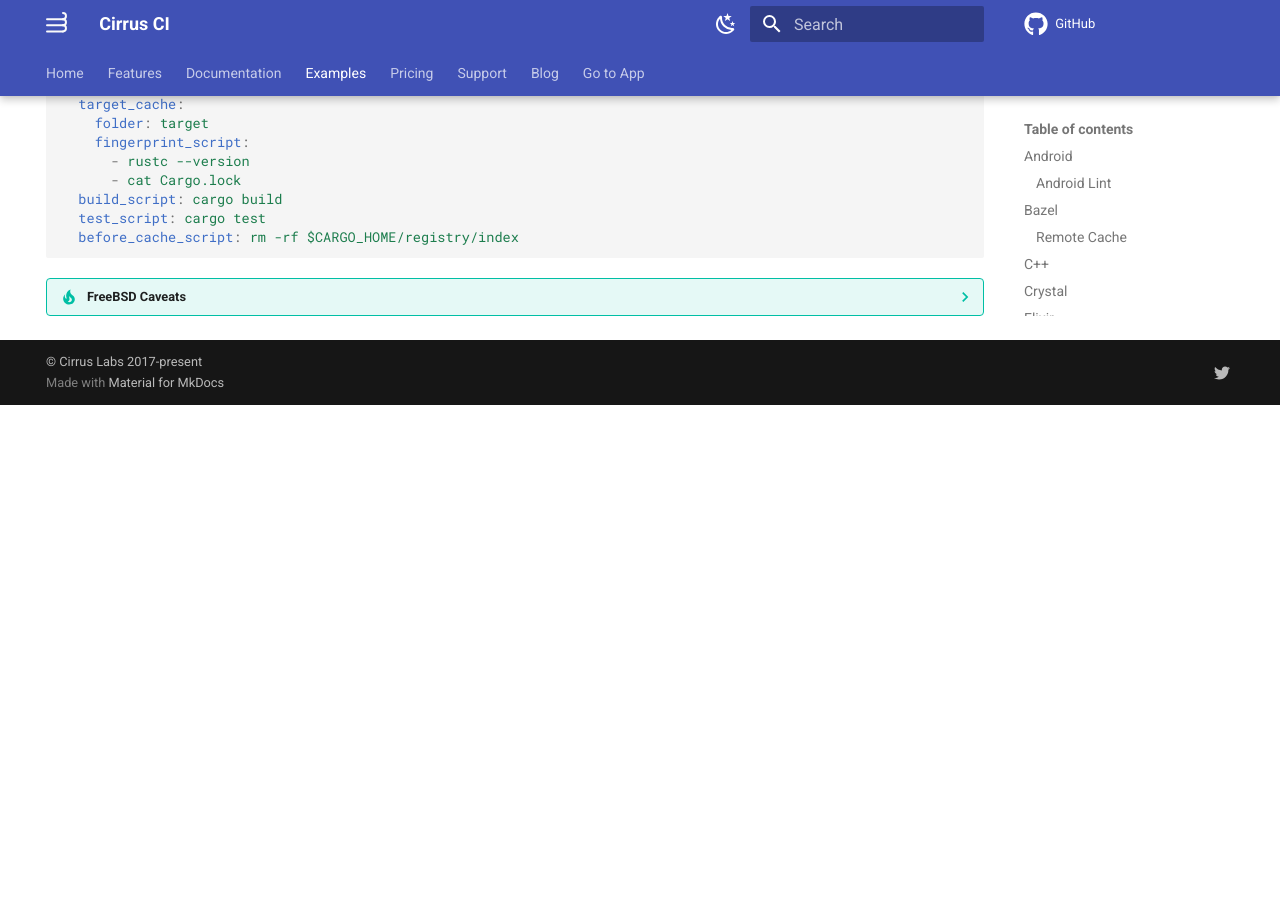
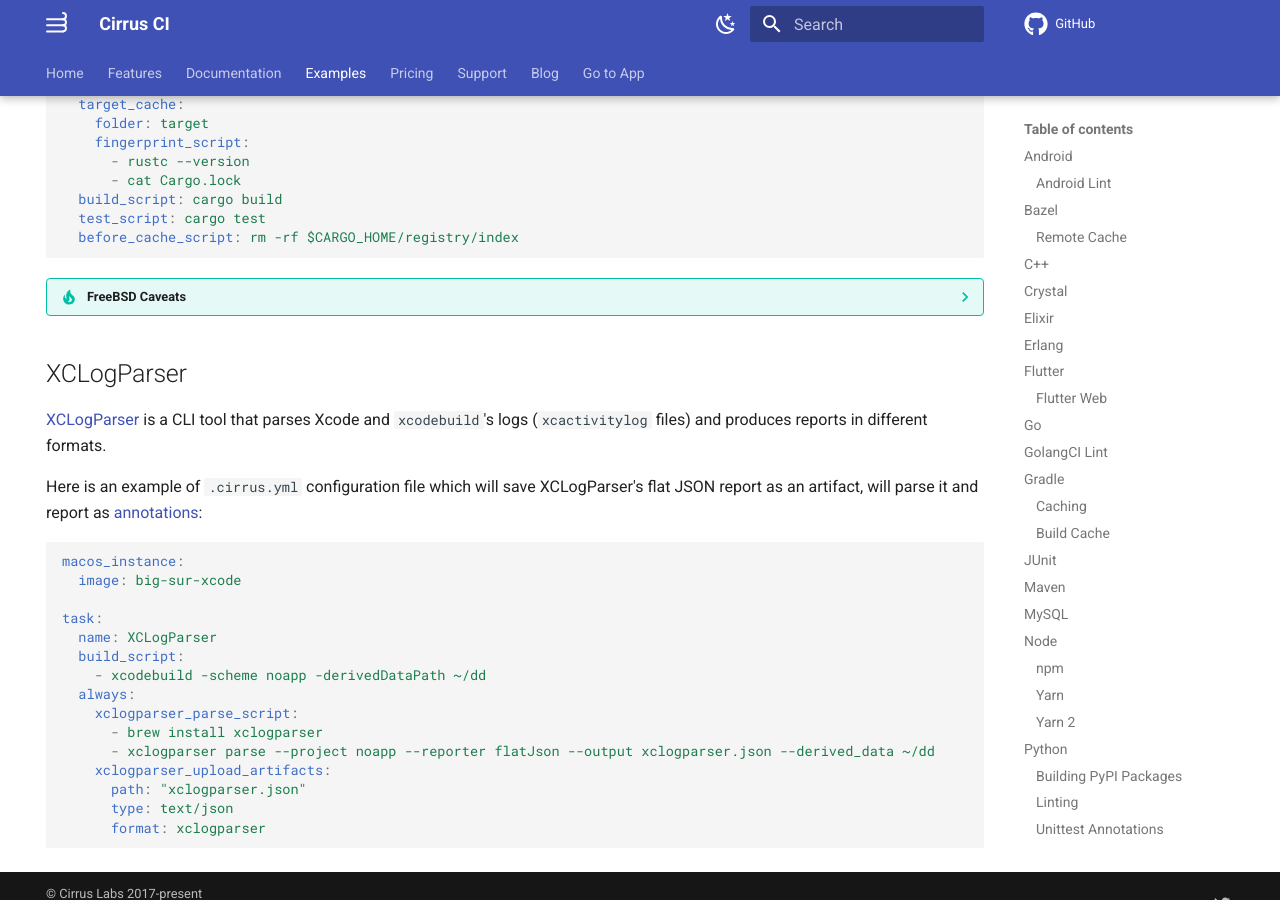
Before and after one commit to cirruslabs/cirrus-ci-docs, an MkDocs documentation site: the page built from docs/examples.md, in a window 1280 px wide and 900 px high, scrolled down 13828 px. Built offline with MkDocs 1.6.1 and Material for MkDocs 9.7.7, drawn with Linux system fonts in a browser that asks for light colours; comment, search, counter and statistics services are not loaded; before the commit the page ends 14233 px from its top, so only the background shows below that.

Commit message:
Examples: document XCLogParser annotations support (#807)
* Examples: document XCLogParser annotations support

* .spelling: add XCLogParser

````diff
--- a/docs/examples.md
+++ b/docs/examples.md
@@ -745,3 +745,27 @@ test_task:
       test_script: cargo test --all --all-targets
       before_cache_script: rm -rf $HOME/.cargo/registry/index
     ```
+
+## XCLogParser
+
+[XCLogParser](https://github.com/spotify/XCLogParser) is a CLI tool that parses Xcode and `xcodebuild`'s logs (`xcactivitylog` files) and produces reports in different formats.
+
+Here is an example of `.cirrus.yml` configuration file which will save XCLogParser's flat JSON report as an artifact, will parse it and report as [annotations](https://cirrus-ci.org/guide/writing-tasks/#artifact-parsing):
+
+```yaml
+macos_instance:
+  image: big-sur-xcode
+
+task:
+  name: XCLogParser
+  build_script:
+    - xcodebuild -scheme noapp -derivedDataPath ~/dd
+  always:
+    xclogparser_parse_script:
+      - brew install xclogparser
+      - xclogparser parse --project noapp --reporter flatJson --output xclogparser.json --derived_data ~/dd
+    xclogparser_upload_artifacts:
+      path: "xclogparser.json"
+      type: text/json
+      format: xclogparser
+```
````
Also changed, not shown: docs/guide/writing-tasks.md (+1 -0 lines), 1 other file.
